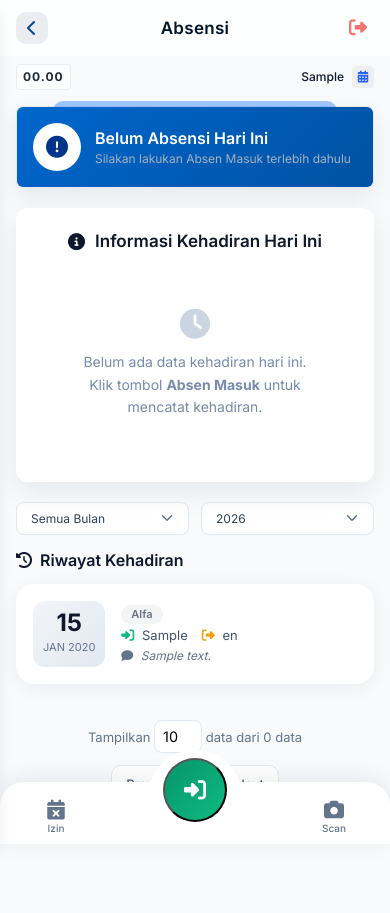
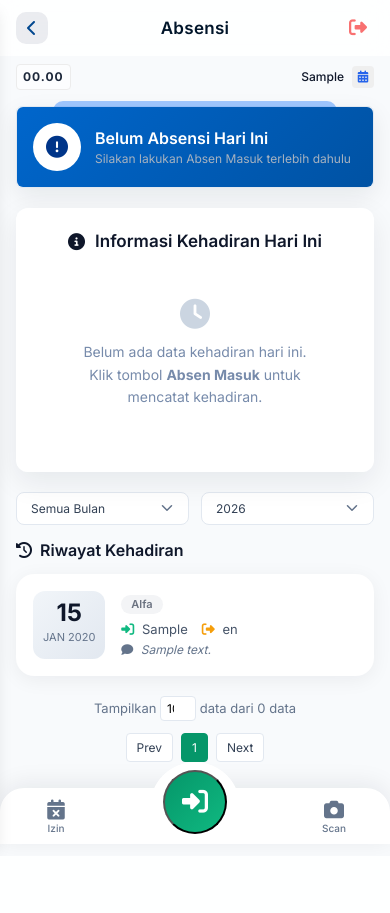
Before and after one commit to Rineva-dev/Sistem-SMPU, a Flask app: template templates/sections/absensi/absensi.html in a window 390 px wide. After the commit the page ends 849 px from the top, so only its background shows below. Run offline with Flask 3, Linux system fonts and the light colour scheme; a user stored in the database is signed in; tables that the repository leaves empty hold one stand-in row (values such as "Sample post"); the template is opened without the code that fills it: values that come from a table or form of the project are taken from there, most other values are stand-ins (such as "Sample title", 1, 10 or a date in 2020); some libraries are stand-ins or nearby versions.

Commit message:
upgrade tampilan absensi di hp

```diff
--- a/static/css/absensi/absensi_harian.css
+++ b/static/css/absensi/absensi_harian.css
@@ -678,12 +678,23 @@
     border: 1px solid #a7f3d0;
     color: #047857;
 }
+
 .absensi-selesai i {
     font-size: 20px;
 }
+
 .status-text i {
     margin-right: 8px;
 }
+
+.input-pagenation {
+    width: 48px;
+    padding: 4px 8px;
+    border: 1px solid #e2e8f0;
+    border-radius: 8px;
+    text-align: center;
+}
+
 .tombol-kembali-hp {
     display: none;
 }
@@ -880,7 +891,7 @@
     }
 
     .riwayat-status {
-        margin-bottom: 0;
+        margin-bottom: 4px;
     }
 }
 /* ✅ Tombol kembali — tampilkan di HP */
@@ -927,7 +938,7 @@
     /* ✅ TOMBOL TENGAH — DI LUAR FOOTER, TIDAK TERPOTONG */
     .nav-btn.main-btn {
         position: fixed;
-        bottom: 22px;
+        bottom: 10px;
         left: 50%;
         transform: translateX(-50%);
         width: 64px;
@@ -951,7 +962,7 @@
         transform: translateX(-50%) scale(0.96);
     }
     .nav-btn.main-btn i {
-        font-size: 22px;
+        font-size: 26px;
         line-height: 1;
     }
 
@@ -962,9 +973,9 @@
         bottom: 0;
         left: 0;
         right: 0;
-        height: 62px;
+        min-height: 52px;
         background: #ffffff;
-        padding: 12px 30px 0;
+        padding: 4px 30px 0;
         border-radius: 24px 24px 0 0;
         box-shadow: 0 -4px 24px rgba(15, 23, 42, 0.08);
         z-index: 995;
@@ -978,10 +989,10 @@
     .mobile-bottom-nav::before {
         content: '';
         position: absolute;
-        top: -32px;
+        top: -26px;
         left: 50%;
         transform: translateX(-50%);
-        width: 94px;
+        width: 90px;
         height: 52px;
         background: #ffffff;
         border-radius: 52px 52px 0 0;
@@ -1046,6 +1057,27 @@
     }
     .absensi-selesai-footer i {
         font-size: 18px;
+    }
+
+    .info-empty {
+        padding: 30px 20px 40px 20px;
+    }
+
+    .page-btn {
+        padding: 4px 10px;
+        font-size: 12px;
+        border-radius: 4px;
+    }
+
+    .input-pagenation {
+        width: 36px;
+        padding: 2px 6px;
+        border-radius: 4px;
+        font-size: 12px;
+    }
+
+    .pagination-bar {
+        padding: 0;
     }
 }
 
--- a/templates/sections/absensi/absensi.html
+++ b/templates/sections/absensi/absensi.html
@@ -338,7 +338,7 @@
 
     <!-- ✅ PAGINASI -->
     <div class="pagination-bar">
-        <div>Tampilkan <input type="number" value="10" style="width:48px; padding:4px 8px; border:1px solid #e2e8f0; border-radius:8px; text-align:center;"> data dari 0 data</div>
+        <div>Tampilkan <input type="number" class="input-pagenation" value="10"> data dari 0 data</div>
         <div class="pagination-controls">
             <button class="page-btn">Prev</button>
             <button class="page-btn active">1</button>
```
